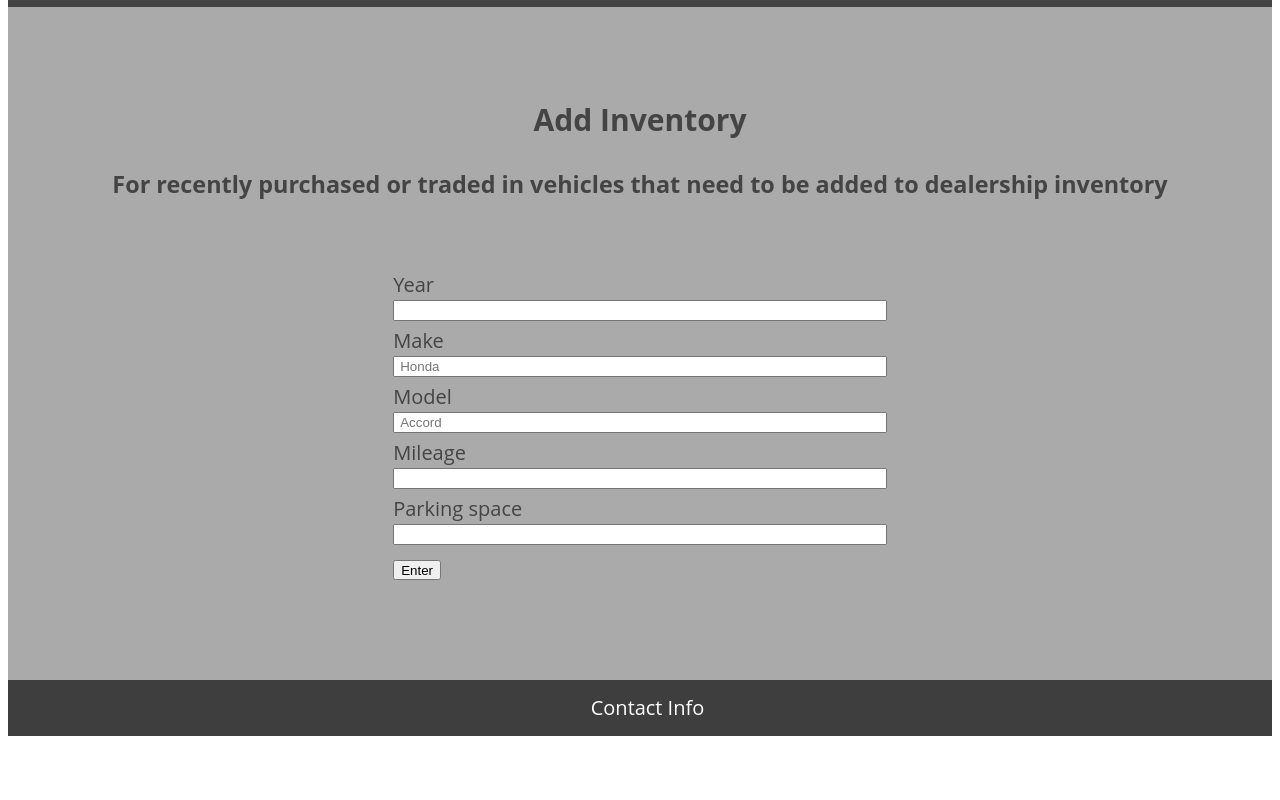
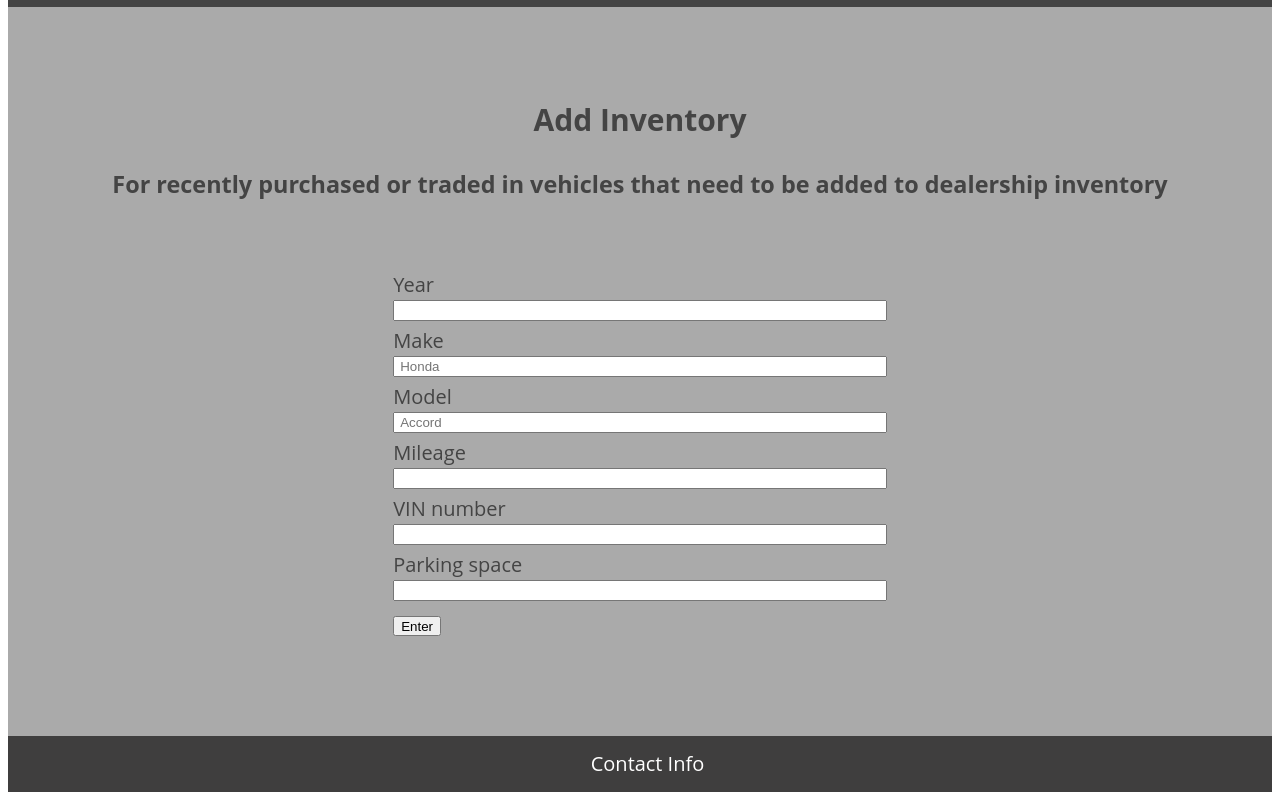
Before and after one commit to DrewBlake/react-wireframe-search, a plain HTML site: page index.html in a window 1280 px wide. Shown: the part 1320-2120 px from the top of the page. Before the commit the page ends 2064 px from the top, so only its background shows below. Drawn offline with Linux system fonts and the light colour scheme.

Commit message:
updated VIN

```diff
--- a/index.html
+++ b/index.html
@@ -76,6 +76,10 @@
                     <input type="number" name='mileage' id='mileage' required />
                 </div>
                 <div>
+                    <label for="vin">VIN number</label>
+                    <input type="text" name='vin' id='vin' required />
+                </div>
+                <div>
                     <label for="location">Parking space</label>
                     <input type="text" name='location' id='location' required />
                 </div>
```
